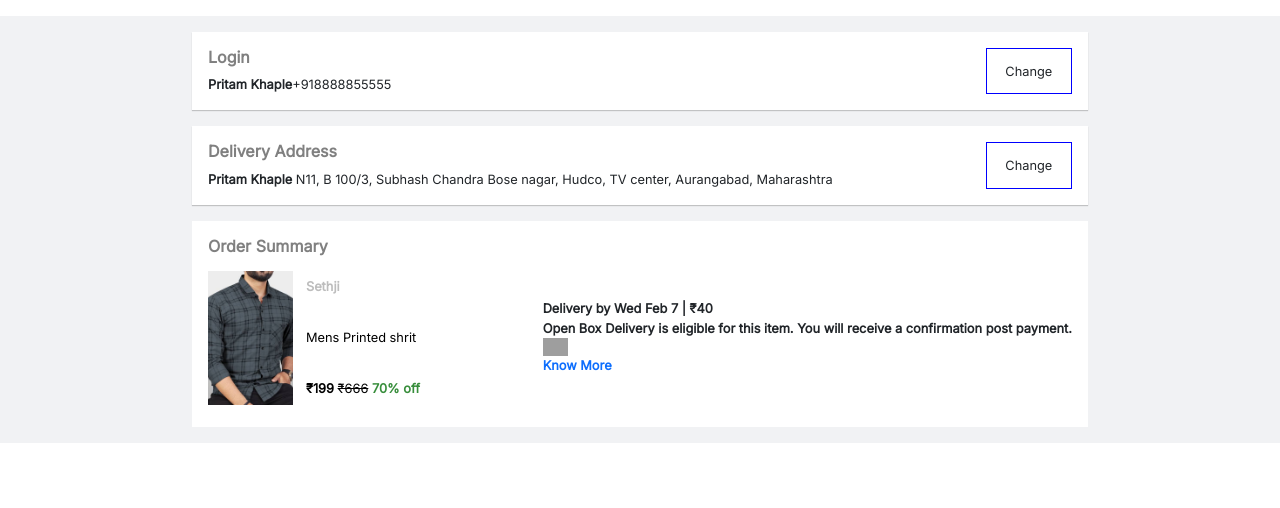
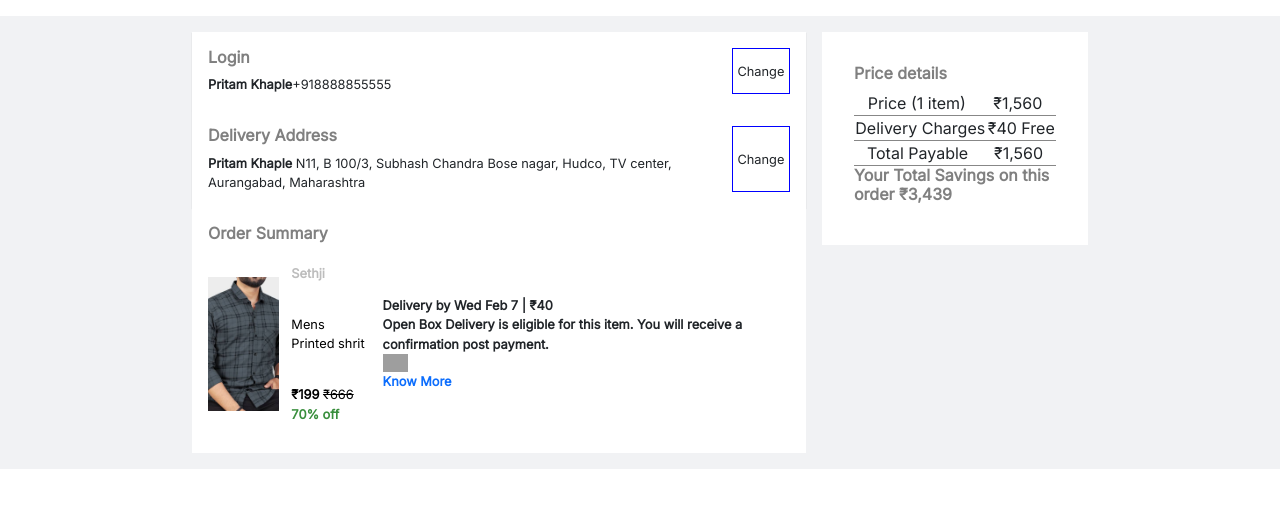
Before and after one commit to pritamkhaple/fast-kart-e-commerce, a plain HTML site: page cart.html in a window 1280 px wide. Drawn offline with nearby package versions, Linux system fonts and the light colour scheme; grey boxes are pictures that could not be loaded.

Commit message:
Add files via upload

```diff
--- a/cart.html
+++ b/cart.html
@@ -20,6 +20,7 @@
         <div class="contaienr">
 
             <section class="cart-main-div">
+                <div class="cart-div">
                     <div class="login-div">
                         <div class="cart-item">
                             <div>
@@ -64,6 +65,25 @@
                         </div>
                         </div>
                     </div>
+                </div>
+                <div class="cart-div">
+                    <div class="price-det">
+                        <h3 class="prod-brand-name">Price details</h3>
+                    <div class="price-flx">
+                        <span>Price (1 item)</span>
+                        <span>₹1,560</span>
+                    </div>
+                    <div class="price-flx">
+                        <span>Delivery Charges</span>
+                        <span>₹40 Free</span>
+                    </div>
+                    <div class="price-flx">
+                        <span>Total Payable</span>
+                        <span>₹1,560</span>
+                    </div>
+                    <h3 class="prod-brand-name">Your Total Savings on this order ₹3,439</h3>
+                    </div>
+                </div>
             </section>
 
 
--- a/style-css/cart.css
+++ b/style-css/cart.css
@@ -6,7 +6,7 @@
 .cart-main-div {
     width: 100%;
     display: flex;
-    flex-direction: column;
+    /* flex-direction: column; */
     /* justify-content: center; */
     /* align-items: flex-start; */
     gap: 1rem;
@@ -77,3 +77,17 @@
 .del-by img{
     width: 25px;
 }
+
+/* price details */
+
+.price-det{
+    background-color: white;
+    padding: 2rem;
+}
+
+.price-flx{
+    display: flex;
+    justify-content: space-around;
+    align-items: center;
+    border-bottom: 1px solid #878787;
+}
```
Lines whose indentation alone changed are shown as unchanged.
